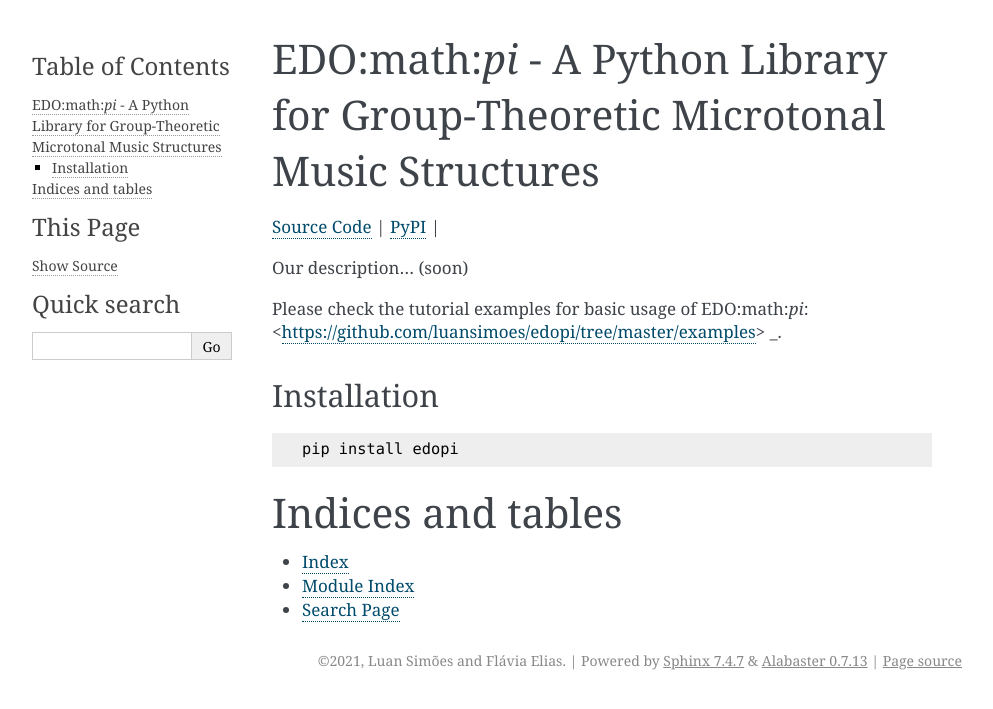
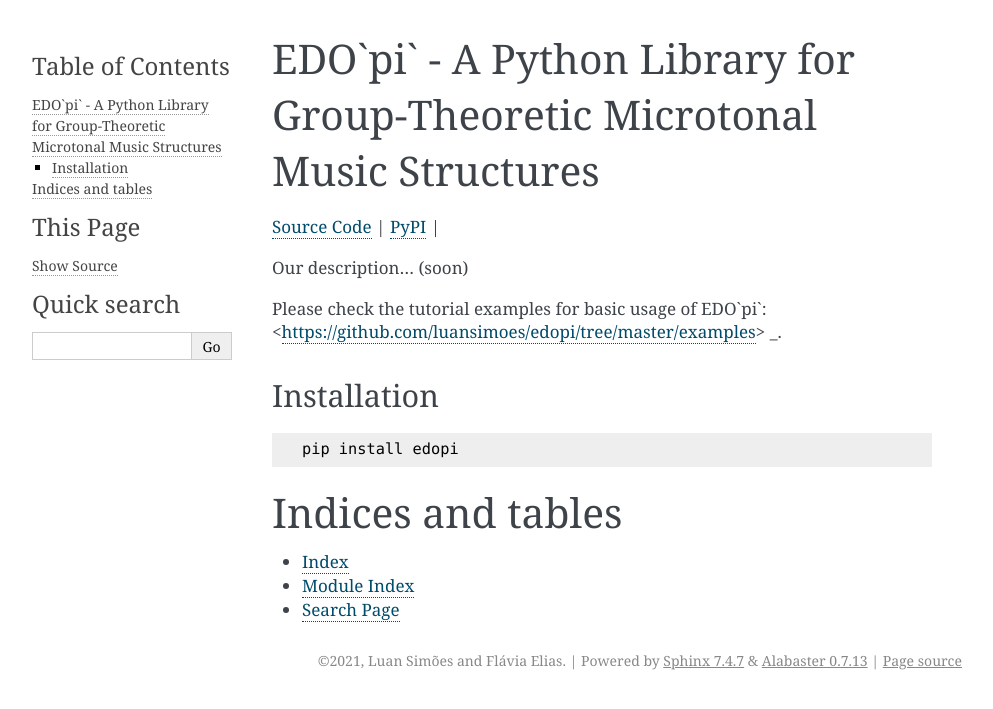
Before and after one commit to luansimoes/edopi, a Sphinx documentation site: the page built from docs/index.rst, in a window 1280 px wide. Shown: the top 709 px of the page, without its empty margins (148-1141 px from the left). Built offline with Sphinx 7.4.7, drawn with Linux system fonts in a browser that asks for light colours; some of the changed lines change nothing that is shown.

Commit message:
adjust docs

```diff
--- a/docs/index.rst
+++ b/docs/index.rst
@@ -3,7 +3,7 @@
    You can adapt this file completely to your liking, but it should at least
    contain the root `toctree` directive.
 
-EDO:math:`pi` - A Python Library for Group-Theoretic Microtonal Music Structures
+EDO`\pi` - A Python Library for Group-Theoretic Microtonal Music Structures
 ==========================================================================
 
 `Source Code <https://github.com/luansimoes/edopi>`_ |
@@ -11,7 +11,7 @@
 
 Our description... (soon)
 
-Please check the tutorial examples for basic usage of EDO:math:`pi`: <https://github.com/luansimoes/edopi/tree/master/examples> _.
+Please check the tutorial examples for basic usage of EDO`\pi`: <https://github.com/luansimoes/edopi/tree/master/examples> _.
 
 .. toctree::
    :maxdepth: 2
```
Also changed, not shown: 6 other files.
